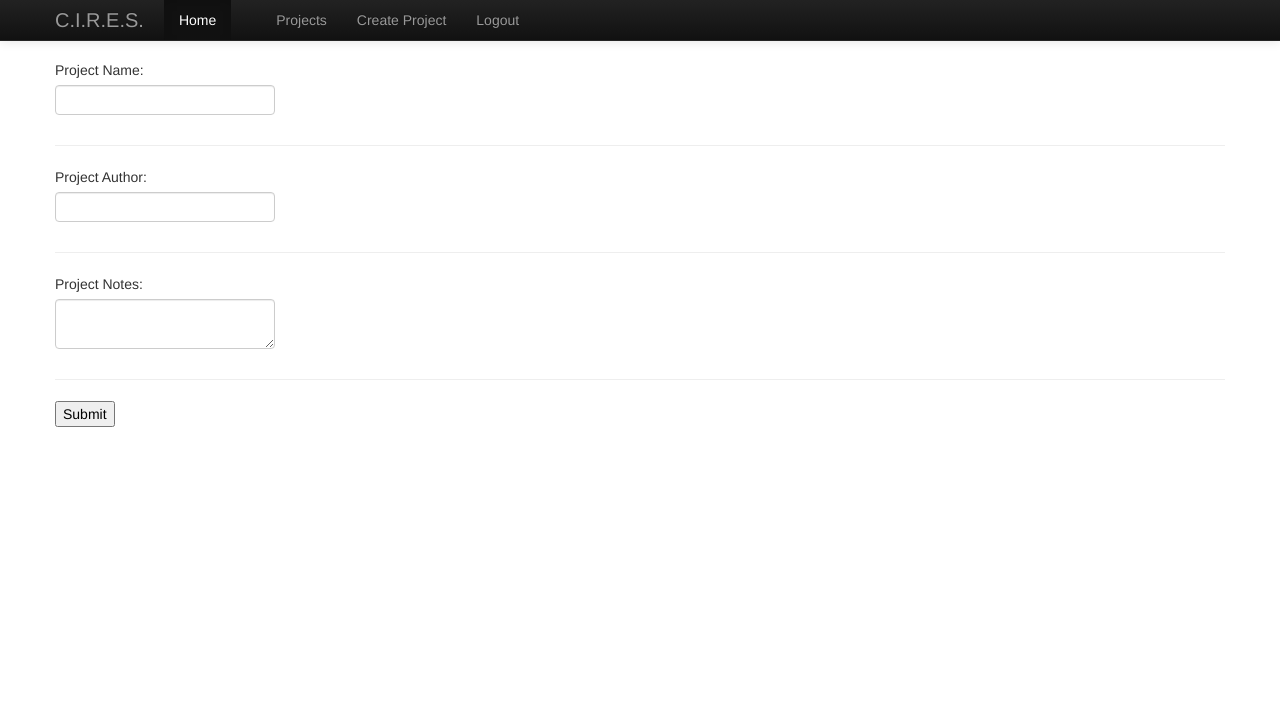
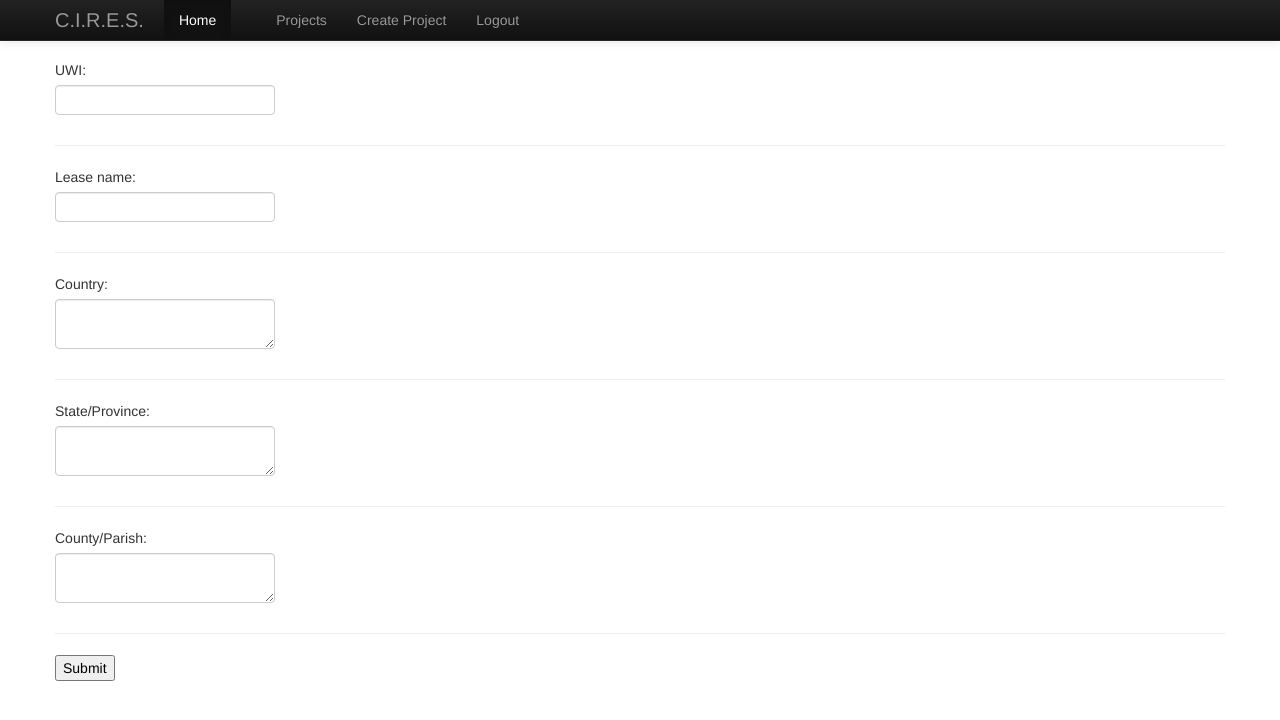
Before and after one commit to hackettma/CIRES-PETRO, a Django app: template templates/create_record.html in a window 1280 px wide. Shown: the top 720 px of the page. Run offline with Django 3.2, Linux system fonts and the light colour scheme; the template is opened without the code that fills it, so the values that code supplies are empty; some libraries are stand-ins or nearby versions.

Commit message:
updates to Records model

```diff
--- a/templates/create_record.html
+++ b/templates/create_record.html
@@ -6,16 +6,24 @@
 
 <form method="Post">
 
-			<label>Project Name:</label>
-			<input name="proj_name" type="text">
+			<label>UWI:</label>
+			<input name="UWI" type="text">
 			<hr>
 
-			<label>Project Author:</label>
-			<input name="Author" type="text">
+			<label>Lease name:</label>
+			<input name="Lease_name" type="text">
 			<hr>
 
-			<label>Project Notes:</label>
-			<textarea name="Notes" ></textarea>
+			<label>Country:</label>
+			<textarea name="country" ></textarea>
+			<hr>
+
+			<label>State/Province:</label>
+			<textarea name="state" ></textarea>
+			<hr>
+
+			<label>County/Parish:</label>
+			<textarea name="county" ></textarea>
 			<hr>
 
 			<input type="submit">
```
Also changed, not shown: cires.py (+10 -7 lines), 1 other file.
